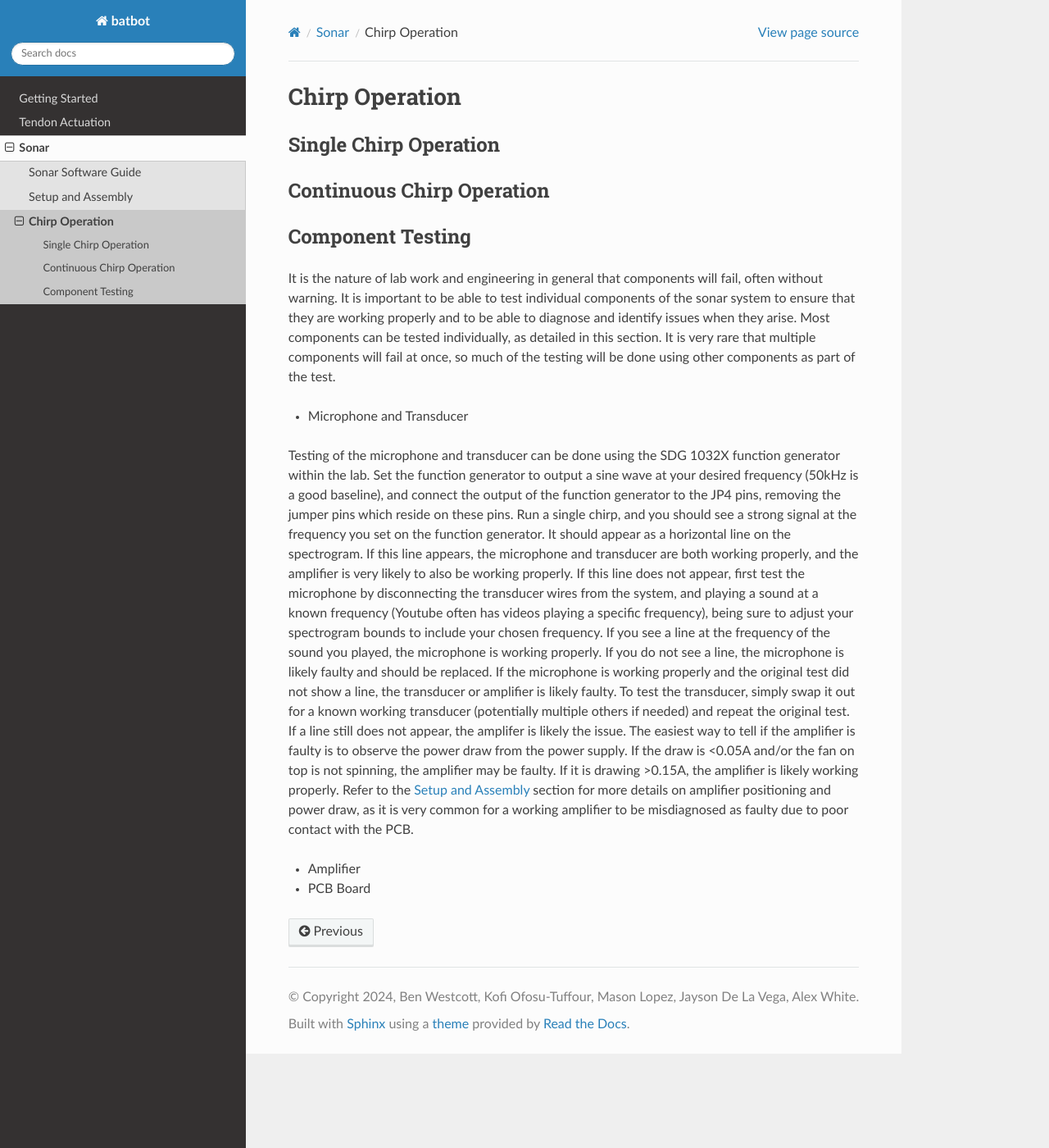
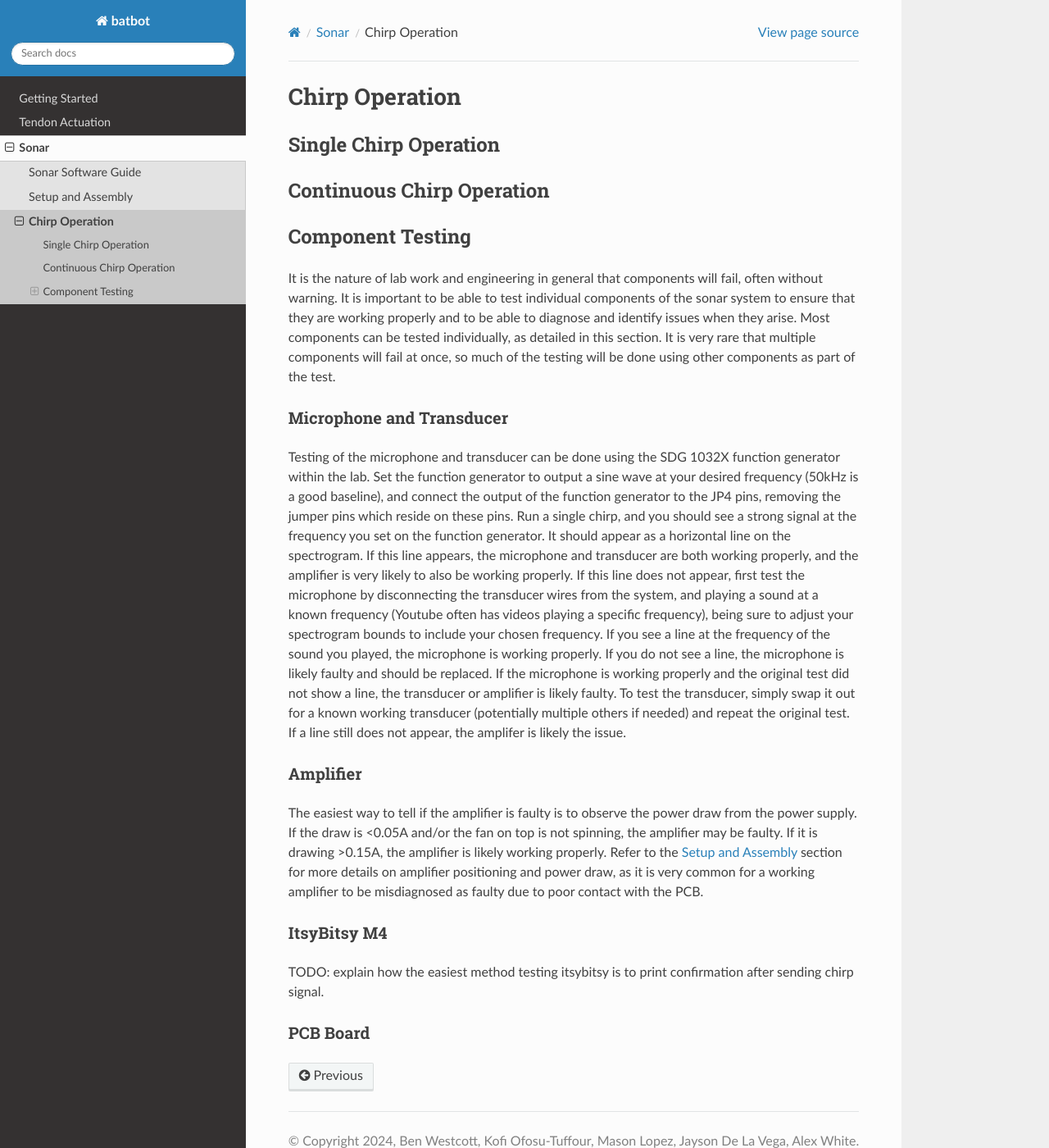
Before and after one commit to BIST-Research/batbot, a Sphinx documentation site: the page built from doc/source/sonar/chirp_operation.rst, in a window 1280 px wide and 1400 px high. Shown: the whole window at 82% size. Built offline with Sphinx 7.4.7 and the Read the Docs theme 3.1.0, drawn with Linux system fonts in a browser that asks for light colours.

Commit message:
formatting

```diff
--- a/doc/source/sonar/chirp_operation.rst
+++ b/doc/source/sonar/chirp_operation.rst
@@ -20,7 +20,8 @@
 to ensure that they are working properly and to be able to diagnose and identify issues when they arise. Most components can be tested individually, as detailed in this section. It is very
 rare that multiple components will fail at once, so much of the testing will be done using other components as part of the test.
 
-- Microphone and Transducer
+Microphone and Transducer
+^^^^^^^^^^^^^^^^^^^^^^^^^
 
 Testing of the microphone and transducer can be done using the SDG 1032X function generator within the lab. Set the function generator to output a sine wave at your desired frequency (50kHz is a good baseline),
 and connect the output of the function generator to the JP4 pins, removing the jumper pins which reside on these pins. Run a single chirp, and you should see a strong signal at the frequency you set on the function generator.
@@ -28,11 +29,17 @@
 first test the microphone by disconnecting the transducer wires from the system, and playing a sound at a known frequency (Youtube often has videos playing a specific frequency), being sure to adjust your spectrogram bounds to include your chosen frequency.
 If you see a line at the frequency of the sound you played, the microphone is working properly. If you do not see a line, the microphone is likely faulty and should be replaced. If the microphone is working properly and the original test did not show a line,
 the transducer or amplifier is likely faulty. To test the transducer, simply swap it out for a known working transducer (potentially multiple others if needed) and repeat the original test. If a line still does not appear, the amplifer is likely the issue.
+
+Amplifier
+^^^^^^^^^
+
 The easiest way to tell if the amplifier is faulty is to observe the power draw from the power supply. If the draw is <0.05A and/or the fan on top is not spinning, the amplifier may be faulty. If it is drawing >0.15A, the amplifier is likely working properly.
 Refer to the :ref:`setup-and-assembly` section for more details on amplifier positioning and power draw, as it is very common for a working amplifier to be misdiagnosed as faulty due to poor contact with the PCB.
 
-- Amplifier
+ItsyBitsy M4
+^^^^^^^^^^^^
 
+TODO: explain how the easiest method testing itsybitsy is to print confirmation after sending chirp signal.
 
-
-- PCB Board
+PCB Board
+^^^^^^^^^
```
Also changed, not shown: doc/source/sonar/setup_and_assembly.rst (+10 -19 lines).
